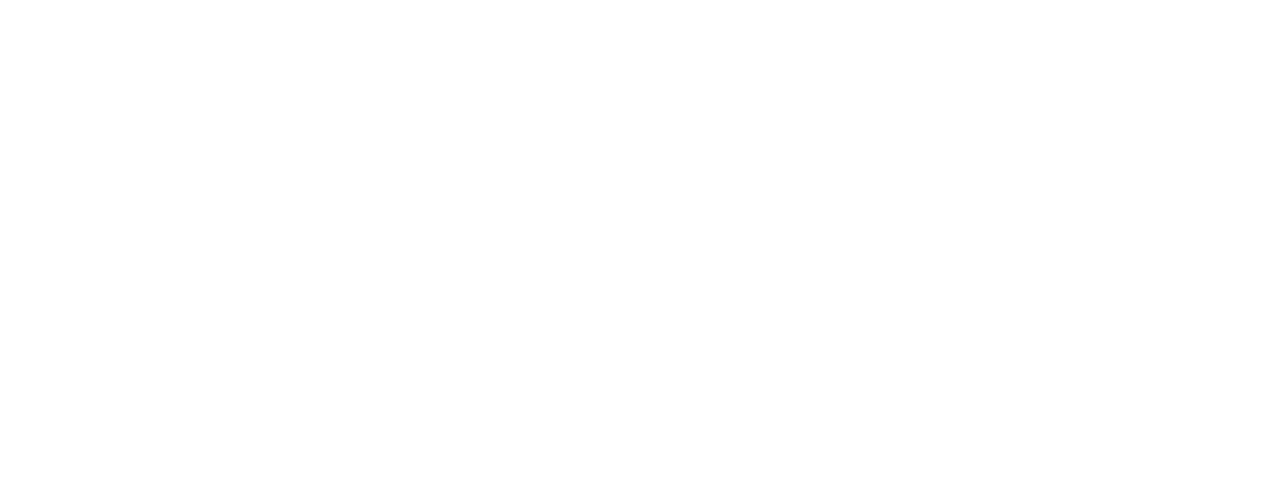
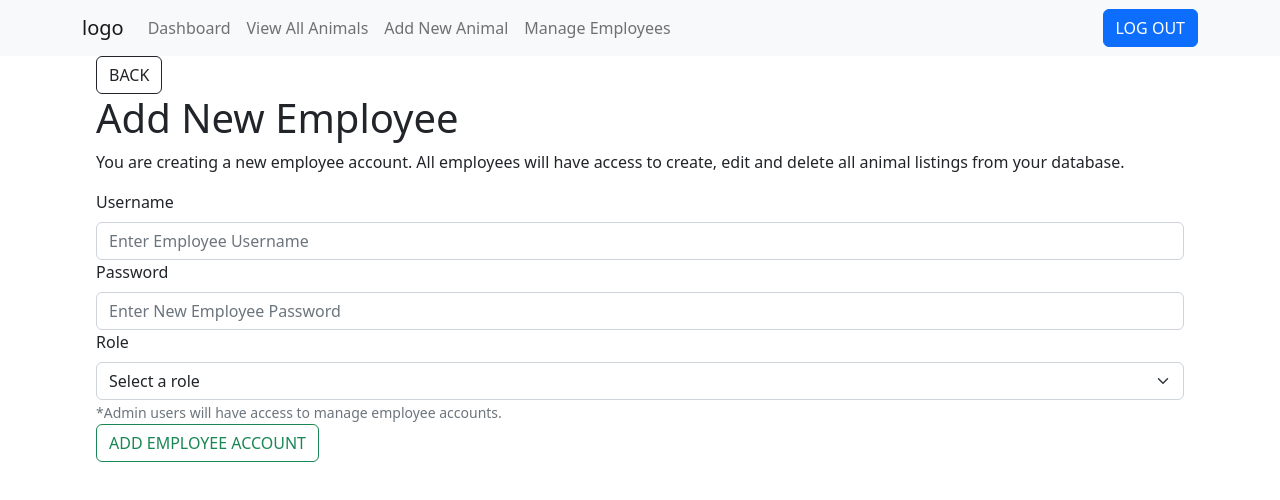
Before and after one commit to miasydney/PetMatch_Client, a React (Create React App) app: page /add-employee in a window 1280 px wide. Before the commit this address had no page. Shown: the top 500 px of the page. Built offline with nearby package versions, Linux system fonts and the light colour scheme.

Commit message:
Add AddEmployee form skeleton, link to AddEmployee form from manage employees page

```diff
--- /dev/null
+++ b/src/components/AddEmployee.jsx
@@ -0,0 +1,102 @@
+import React, { useState } from "react";
+import { Button, Form } from "react-bootstrap";
+import { useNavigate } from "react-router-dom";
+import axios from "axios";
+import NavBar from "./NavBar";
+
+const AddEmployee = () => {
+  const navigate = useNavigate();
+
+  const [employee, setEmployee] = useState({
+    username: "",
+    password: "",
+    roles: "",
+  });
+
+  // Handle form inputs
+  const handleChange = (e) => {
+    const { name, value } = e.target;
+
+    setEmployee((prev) => {
+      return {
+        ...prev,
+        [name]: value,
+      };
+    });
+  };
+
+  // Post employee data to API on form submission
+  const handleSubmit = (e) => {
+    e.preventDefault();
+
+    console.log("employee data: ", employee);
+
+    // axios
+    //   .post("/users", employee)
+    //   .then((res) => console.log(res))
+    //   .catch((err) => console.log(err));
+
+    navigate("/employees");
+  };
+
+  return (
+    <>
+      <NavBar />
+      <div style={{ width: "85%", margin: "auto auto", textAlign: "left" }}>
+        <Button variant="outline-dark" onClick={() => navigate(-1)}>
+          BACK
+        </Button>
+        <h1>Add New Employee</h1>
+        <p>
+          You are creating a new employee account. All employees will have
+          access to create, edit and delete all animal listings from your database.
+        </p>
+        <Form>
+          <Form.Group>
+            <Form.Label>Username</Form.Label>
+            <Form.Control
+              name="username"
+              value={employee.username}
+              placeholder="Enter Employee Username"
+              onChange={handleChange}
+            ></Form.Control>
+          </Form.Group>
+          <Form.Group>
+            <Form.Label>Password</Form.Label>
+            <Form.Control
+              name="password"
+              value={employee.password}
+              placeholder="Enter New Employee Password"
+              onChange={handleChange}
+            ></Form.Control>
+          </Form.Group>
+          <Form.Group>
+            <Form.Label>Role</Form.Label>
+            <Form.Select
+              name="roles"
+              value={employee.roles}
+              onChange={handleChange}
+            >
+              <option value="">Select a role</option>
+              <option value="Employee">Employee</option>
+              <option value="Admin">Admin</option>
+            </Form.Select>
+            <Form.Text>
+              *Admin users will have access to manage employee accounts.
+            </Form.Text>
+          </Form.Group>
+
+          <Button
+            variant="outline-success"
+            type="submit"
+            onClick={handleSubmit}
+          >
+            ADD EMPLOYEE ACCOUNT
+          </Button>
+        </Form>
+      </div>
+    </>
+  );
+};
+
+export default AddEmployee;
--- a/src/components/Employees.jsx
+++ b/src/components/Employees.jsx
@@ -1,13 +1,18 @@
 import React from 'react'
+import { Link } from 'react-router-dom'
+import { Button } from 'react-bootstrap'
 import NavBar from './NavBar'
 
 const Employees = () => {
     return (
-    <>
-      <NavBar />
-      <div>Manage Employees</div>
-    </>
-  )
+      <>
+        <NavBar />
+        <div>Manage Employees</div>
+        <Link to="/add-employee">
+          <Button>Add Employee</Button>
+        </Link>
+      </>
+    );
 }
 
 export default Employees
--- a/src/index.js
+++ b/src/index.js
@@ -9,6 +9,7 @@
 import reportWebVitals from './reportWebVitals';
 import "bootstrap/dist/css/bootstrap.min.css";
 import { BrowserRouter, Routes, Route } from "react-router-dom";
+import AddEmployee from './components/AddEmployee';
 
 const root = ReactDOM.createRoot(document.getElementById('root'));
 root.render(
@@ -20,6 +21,7 @@
         <Route path="/animals" element={<Animals />} />
         <Route path="/dashboard" element={<Dashboard />} />
         <Route path="/employees" element={<Employees />} />
+        <Route path="/add-employee" element={<AddEmployee />} />
       </Routes>
     </BrowserRouter>
   </React.StrictMode>
```
